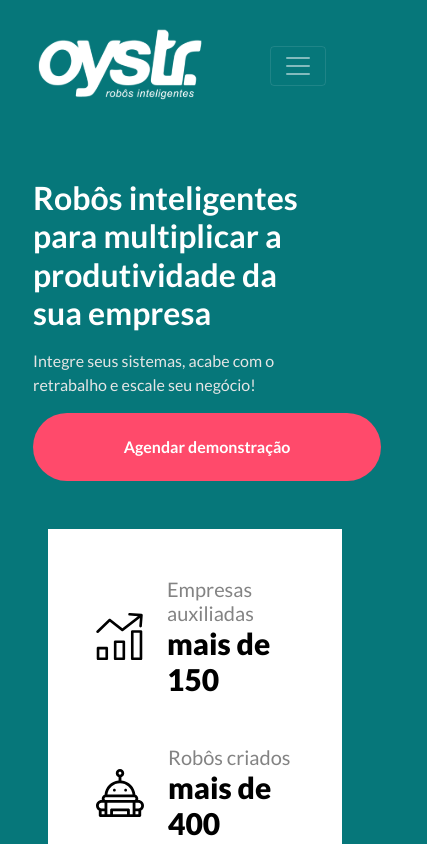
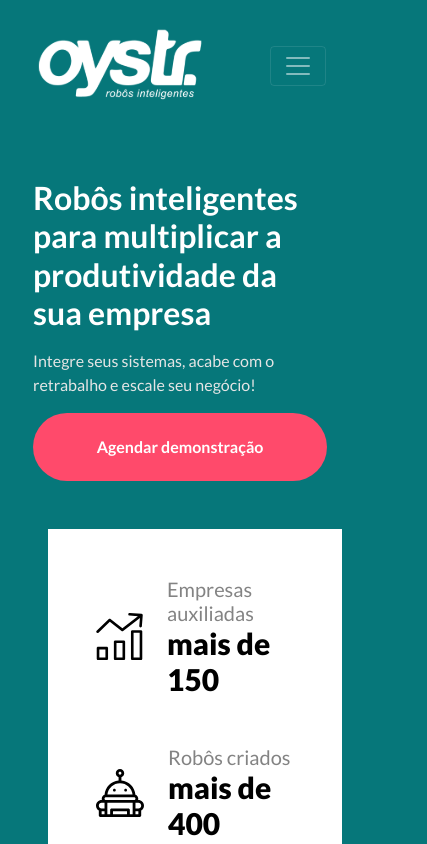
Before and after one commit to luckgoncalves/RPA-Oystr, a React (Create React App) app: page / in a window 390 px wide. Shown: the top 844 px of the page, 427 px wide, since content can reach past the window. Built offline with nearby package versions, Linux system fonts and the light colour scheme.

Commit message:
build rpa mobile

```diff
--- a/src/App.js
+++ b/src/App.js
@@ -148,7 +148,7 @@ function App() {
           <p>Confira as maiores dúvidas para entregar robôs nas operações.</p>
         </div>
         <div className="d-flex align-items-center my-5">
-          <div style={{zIndex:11, width: '25rem'}}>
+          <div className="list-questions" style={{zIndex:11, width: '25rem'}}>
             <ul className="list-perguntas text-left">
               <li className="d-flex justify-content-between active">Como funciona?
               <div style={{width: '26px', height: '26px', borderRadius: '50%', background: '#FF4A6B'}} className="tag-play align-items-center justify-content-center"><img src={play}  alt="Play"/></div></li>
--- a/src/index.css
+++ b/src/index.css
@@ -314,6 +314,20 @@ ul, li {
   opacity: 1;
 }
 
+
+
+@media (width <= 400px) {
+  button {
+    max-width: 100%;
+  }
+  .list-questions {
+    width: 100% !important;
+  }
+  .conteiner-card{
+    width: 100% !important;
+  }
+}
+
 @media (width <= 990px) {
   #whatWheDo div{
     max-width: 100%;
```
Also changed, not shown: 10 other files (tests, documents, lock files or other folders).
